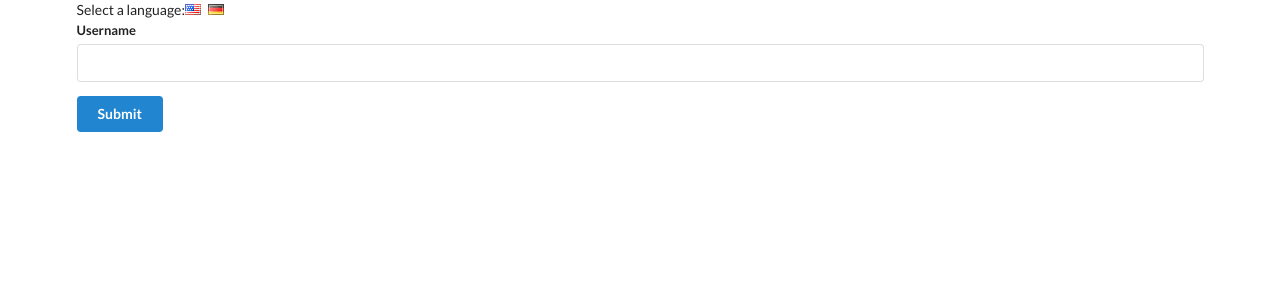
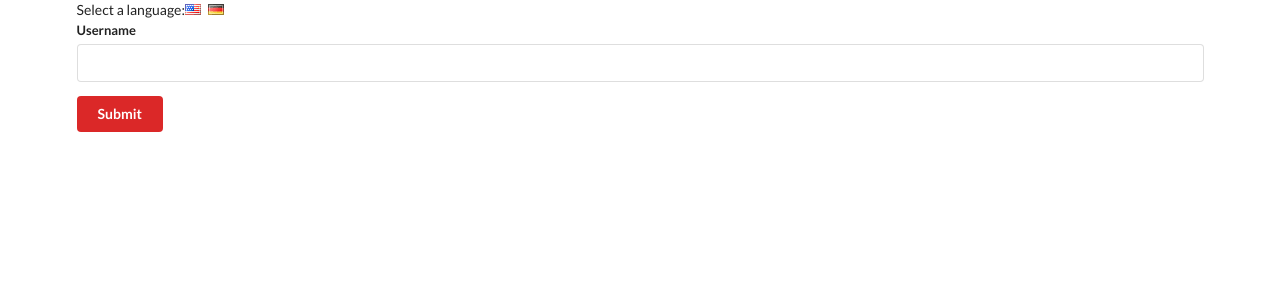
Before and after one commit to bmanek/translate, a React (Create React App) app: page / in a window 1280 px wide. Shown: the top 300 px of the page. Built offline with nearby package versions, Linux system fonts and the light colour scheme.

Commit message:
connect ColorContext, refactor Button

```diff
--- a/src/components/App.js
+++ b/src/components/App.js
@@ -1,6 +1,7 @@
 import React from 'react'
 import UserCreate from './UserCreate'
 import LanguageContext from '../contexts/LanguageContext'
+import ColorContext from '../contexts/ColorContext'
 
 class App extends React.Component {
   state = { language: "english" }
@@ -17,11 +18,12 @@
         <i className="flag us" onClick={() => this.onLanguageChange('english')} />
         <i className="flag de" onClick={() => this.onLanguageChange('german')}  />
 
-
       </div>
-      <LanguageContext.Provider value={this.state.language}>
-        <UserCreate />
-      </LanguageContext.Provider>
+      <ColorContext.Provider value="red">
+        <LanguageContext.Provider value={this.state.language}>
+          <UserCreate />
+        </LanguageContext.Provider>
+      </ColorContext.Provider>
     </div>
   )}
 }
--- a/src/components/Button.js
+++ b/src/components/Button.js
@@ -1,12 +1,28 @@
 import React from 'react'
 import LanguageContext from '../contexts/LanguageContext'
+import ColorContext from '../contexts/ColorContext'
 
 class Button extends React.Component {
-  static contextType = LanguageContext
+  renderSubmit(value) {
+    return value === "english" ? "Submit" : "Einreichen"
+  }
+
+  renderButton(color) {
+    return(
+      <button className={`ui button ${color}`}>
+        <LanguageContext.Consumer>
+          {(value) => this.renderSubmit(value)}
+        </LanguageContext.Consumer>
+      </button>
+    )
+  }
 
   render() {
-    const text = this.context === "english" ? 'Submit' : "Enreichen"
-    return <button className="ui button primary">{text}</button>
+    return(
+      <ColorContext.Consumer>
+        {(color) => this.renderButton(color)}
+      </ColorContext.Consumer>
+    )
   }
 }
 
--- /dev/null
+++ b/src/contexts/ColorContext.js
@@ -0,0 +1,3 @@
+import React from 'react'
+
+export default React.createContext()
--- a/src/contexts/LanguageContext.js
+++ b/src/contexts/LanguageContext.js
@@ -1,3 +1,3 @@
 import React from 'react'
 
-export default React.createContext("german")
+export default React.createContext("english")
```
